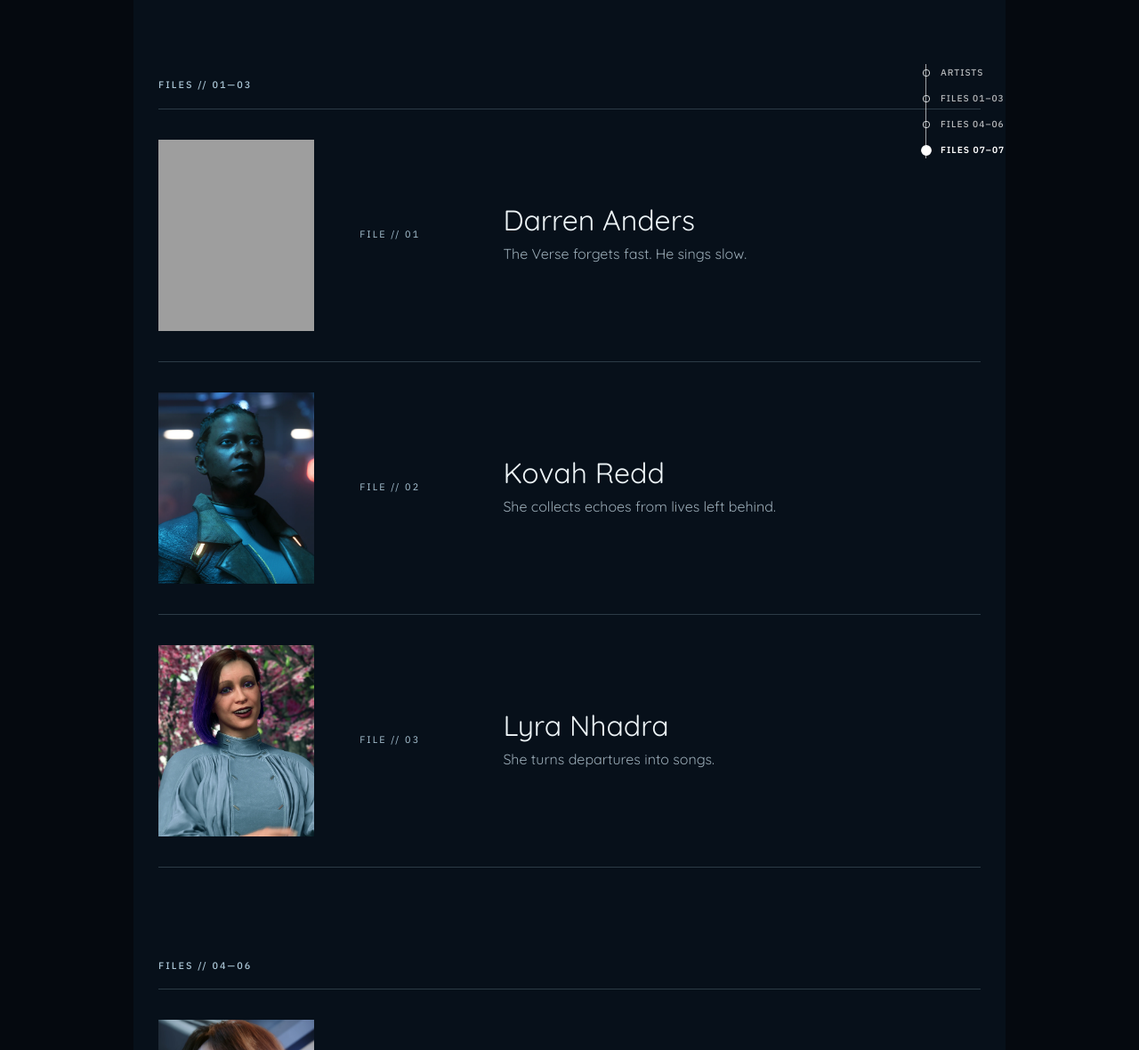
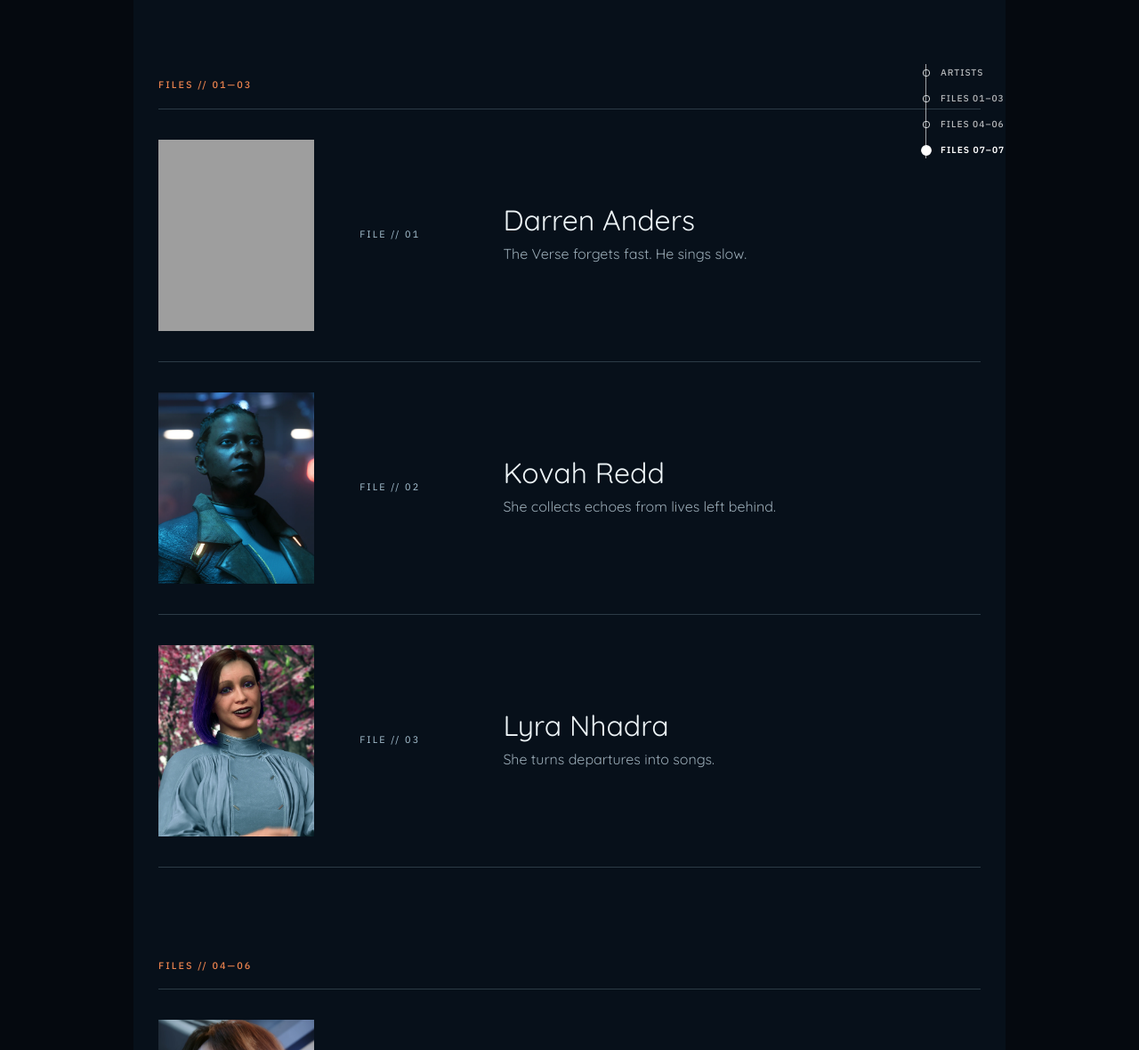
Before and after one commit to yannockverne/suborbital, a Jekyll site: the page built from artists/index.html, in a window 1280 px wide. Shown: the part 325-1505 px from the top of the page at 89% size. Built offline with Jekyll 4.4.1, drawn with Linux system fonts in a browser that asks for light colours; some web fonts are replaced; grey boxes are pictures that could not be loaded.

Commit message:
Unify artist range markers with orange accent

```diff
--- a/assets/css/site-polish.css
+++ b/assets/css/site-polish.css
@@ -9,7 +9,8 @@
 /* --------------------------------------------------------------------------
    Editorial markers
    -------------------------------------------------------------------------- */
-.eyebrow {
+.eyebrow,
+.artists-index-page .artist-range-heading {
   color: var(--orange);
 }
 
```
